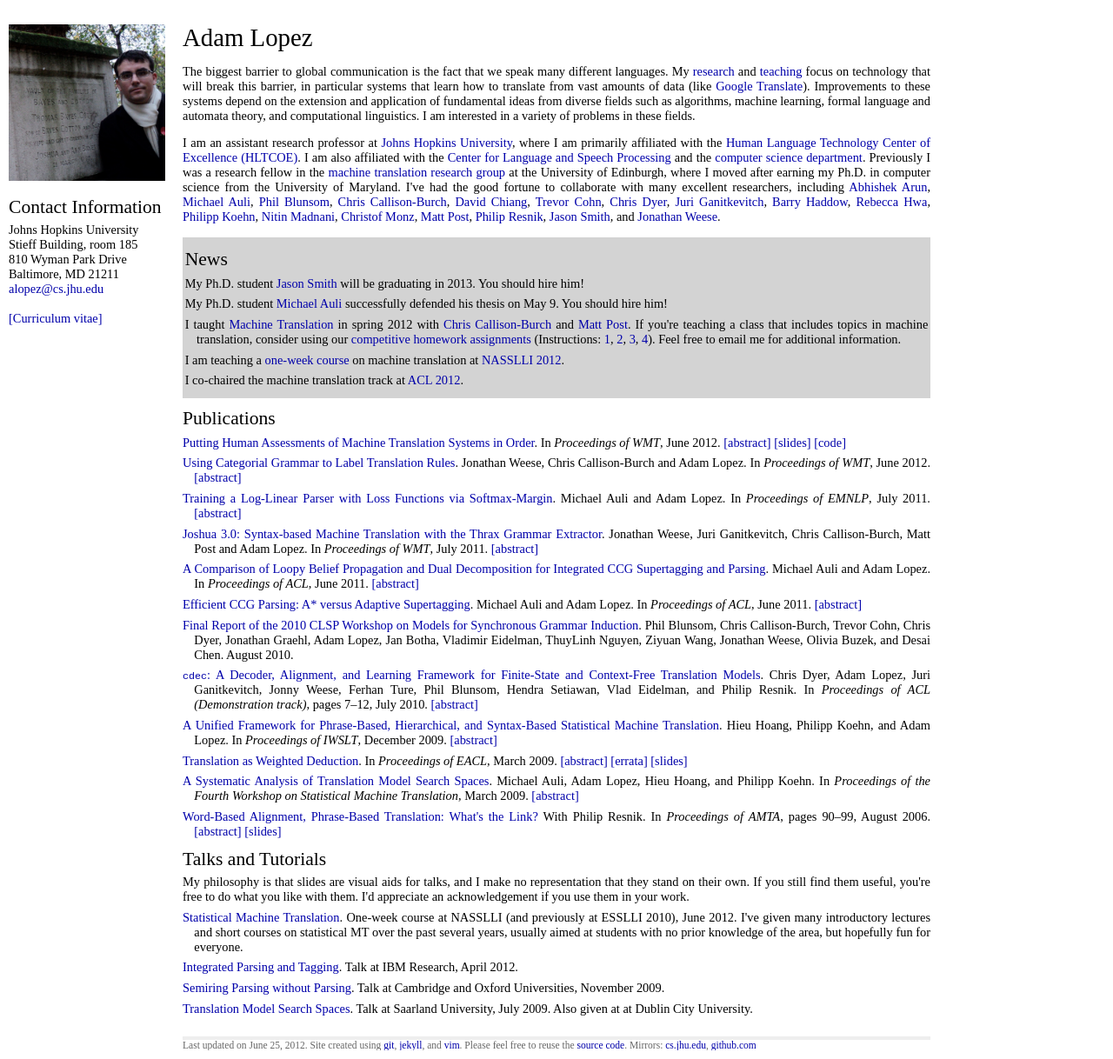
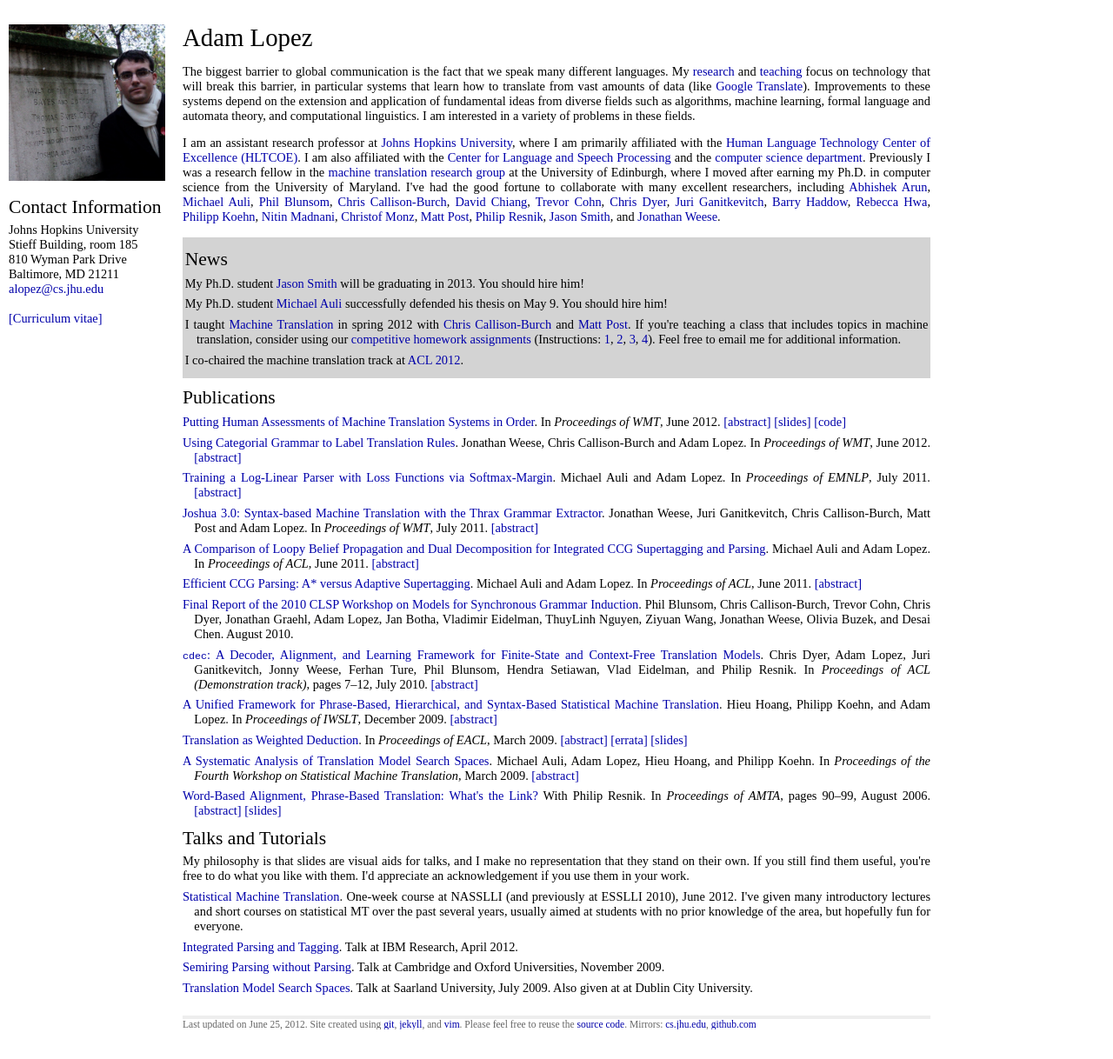
Before and after one commit to alopez/alopez.github.com, a Jekyll site: the page built from index.html, in a window 1280 px wide. Shown: the whole page at 87% size. Built offline with Jekyll 4.4.1, drawn with Linux system fonts in a browser that asks for light colours; after the commit the page ends 1194 px from its top, so only the background shows below that.

Commit message:
Update news

```diff
--- a/index.html
+++ b/index.html
@@ -69,7 +69,6 @@ I've had the good fortune to collaborate with many excellent researchers, includ
       <a href="http://mt-class.org/hw4.html">4</a>). Feel free to email me
       for additional information.
       </li>
-  <li>I am teaching a <a href="http://nasslli2012.com/courses/statistical-machine-translation">one-week course</a> on machine translation at <a href="http://nasslli2012.com/">NASSLLI 2012</a>.</li>
   <li>I co-chaired the machine translation track at <a href="http://www.acl2012.org/">ACL 2012</a>.</li>
 </ul>
 </div>
```
